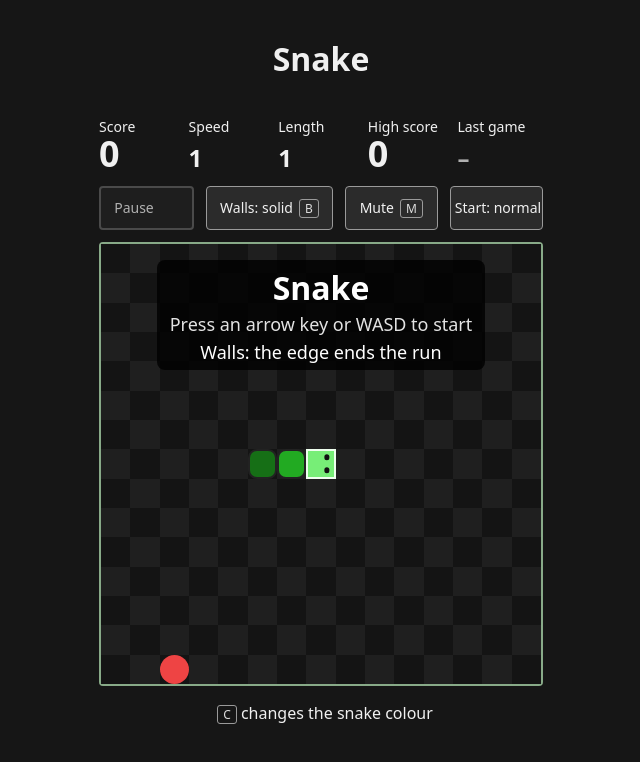
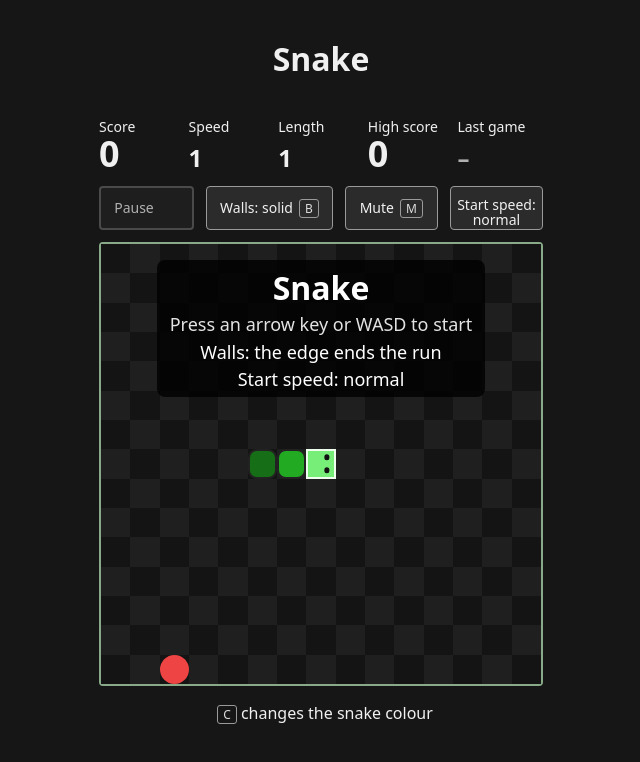
Before and after one commit to mariusachim/awesomeProject1, a React (Vite) app: page / in a window 1280 px wide. Shown: the top 762 px of the page, without its empty margins (319-959 px from the left). Built offline with nearby package versions, Linux system fonts and the light colour scheme.

Commit message:
feat(#372): say start speed on the button and in the overlay

```diff
--- a/src/App.tsx
+++ b/src/App.tsx
@@ -612,7 +612,7 @@ export default function App() {
           onClick={cycleStart}
           onKeyDown={ownKeys(cycleStart)}
         >
-          Start: {start}
+          Start speed: {start}
         </button>
       </div>
       <div
@@ -767,6 +767,10 @@ export default function App() {
                     className="overlay-line overlay-hint"
                     data-text={wallsHint(game.wrap)}
                   />
+                  <span
+                    className="overlay-line overlay-hint"
+                    data-text={`Start speed: ${start}`}
+                  />
                 </>
               )}
               {over && (
--- a/src/index.css
+++ b/src/index.css
@@ -555,6 +555,12 @@ h1,
     flex-grow: 1.4;
   }
 
+  /* "Start speed: normal" does not fit one line in an equal share: wrap to two lines, the button keeps its height. */
+  .controls .start-speed {
+    white-space: normal;
+    line-height: 1.1;
+  }
+
   .controls kbd {
     margin-left: 6px;
   }
```
Also changed, not shown: 2 other files (tests, documents, lock files or other folders).
